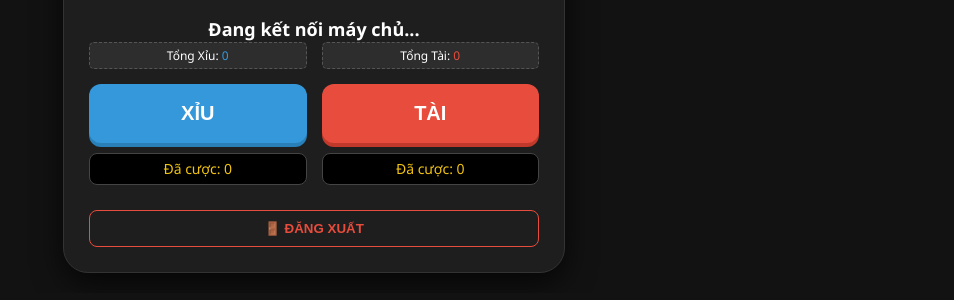
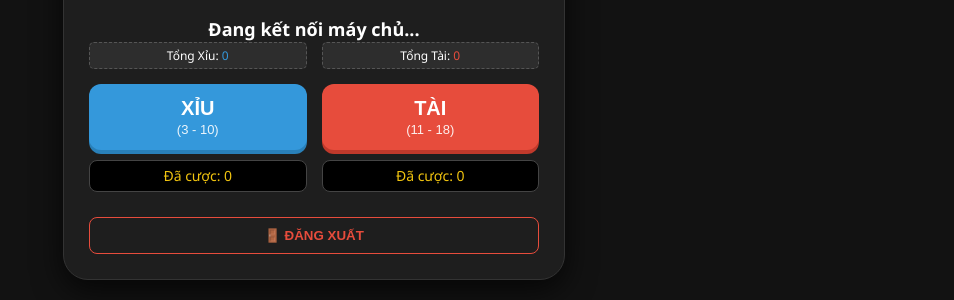
Before and after one commit to ditcots-bit/x2pet99, a plain HTML site: page giaodien.html in a window 1280 px wide. Shown: the part 557-857 px from the top of the page, without its empty margins (326-1280 px from the left). Drawn offline with Linux system fonts and the light colour scheme; no server answers; sample sign-in values are in the browser's storage.

Commit message:
Update giaodien.html

```diff
--- a/giaodien.html
+++ b/giaodien.html
@@ -24,18 +24,36 @@
         .input-group { margin-bottom: 20px; }
         .bet-input { width: 90%; padding: 15px; border-radius: 10px; border: none; background: #2d2d2d; color: #fff; font-size: 18px; text-align: center; outline: none; border: 1px solid #444; }
         .bet-input:focus { border-color: #f1c40f; }
+
         .btn-group { display: flex; gap: 15px; justify-content: center; }
         .bet-column { flex: 1; display: flex; flex-direction: column; gap: 10px; }
-        .btn { width: 100%; padding: 18px; font-size: 20px; border: none; border-radius: 12px; cursor: pointer; font-weight: 800; transition: 0.3s; text-transform: uppercase; }
+
+        /* CẬP NHẬT ĐỘ CAO NÚT BẤM */
+        .btn {
+            width: 100%;
+            padding: 12px 5px;
+            font-size: 20px;
+            border: none;
+            border-radius: 12px;
+            cursor: pointer;
+            font-weight: 800;
+            transition: 0.3s;
+            text-transform: uppercase;
+            line-height: 1.2;
+        }
         .btn-xiu { background: #3498db; color: white; box-shadow: 0 4px #2980b9; }
         .btn-tai { background: #e74c3c; color: white; box-shadow: 0 4px #c0392b; }
         .btn:disabled { opacity: 0.6; cursor: not-allowed; }
+
         .bet-label { background: #000; padding: 5px; border-radius: 8px; font-size: 14px; color: #f1c40f; border: 1px solid #444; min-height: 20px; }
         .total-bet-all { background: #2d2d2d; color: #fff; font-size: 12px; padding: 4px; border-radius: 5px; margin-bottom: 5px; border: 1px dashed #555; }
 
         .logout-btn { margin-top: 25px; background: none; border: 1px solid #e74c3c; color: #e74c3c; padding: 10px 20px; border-radius: 8px; cursor: pointer; font-weight: bold; transition: 0.3s; width: 100%; }
         .logout-btn:hover { background: #e74c3c; color: white; }
         #status-msg { margin-top: 20px; font-size: 18px; font-weight: bold; min-height: 25px; }
+
+        /* Style cho text phụ trên nút */
+        .btn-subtext { font-size: 13px; font-weight: normal; opacity: 0.9; display: block; margin-top: 2px; }
     </style>
 </head>
 <body>
@@ -52,23 +70,24 @@
         <input type="number" id="bet-val" class="bet-input" placeholder="Nhập số Gem cược...">
     </div>
 
-    <!-- KHU VỰC HIỂN THỊ XÚC XẮC VÀ SOI CẦU -->
     <div class="dice-display" id="dice-result">🎲 🎲 🎲</div>
-    <div class="history-container" id="history-dots">
-        <!-- Chấm lịch sử sẽ được render tự động -->
-    </div>
+    <div class="history-container" id="history-dots"></div>
 
     <div id="status-msg">Đang kết nối máy chủ...</div>
 
     <div class="btn-group">
         <div class="bet-column">
             <div class="total-bet-all">Tổng Xỉu: <span id="total-xiu-all" style="color:#3498db">0</span></div>
-            <button id="btn-xiu" class="btn btn-xiu" onclick="gamePlay('Xỉu')">XỈU</button>
+            <button id="btn-xiu" class="btn btn-xiu" onclick="gamePlay('Xỉu')">
+                XỈU <span class="btn-subtext">(3 - 10)</span>
+            </button>
             <div class="bet-label">Đã cược: <span id="bet-xiu-val">0</span></div>
         </div>
         <div class="bet-column">
             <div class="total-bet-all">Tổng Tài: <span id="total-tai-all" style="color:#e74c3c">0</span></div>
-            <button id="btn-tai" class="btn btn-tai" onclick="gamePlay('Tài')">TÀI</button>
+            <button id="btn-tai" class="btn btn-tai" onclick="gamePlay('Tài')">
+                TÀI <span class="btn-subtext">(11 - 18)</span>
+            </button>
             <div class="bet-label">Đã cược: <span id="bet-tai-val">0</span></div>
         </div>
     </div>
@@ -106,7 +125,6 @@
     let canBet = false;
     let hasResetThisSession = false;
 
-    // Lấy số dư
     const userRef = database.ref('users/' + playerName);
     userRef.on('value', (snapshot) => {
         const data = snapshot.val();
@@ -116,14 +134,12 @@
         }
     });
 
-    // Cập nhật tổng cược server
     totalBetRef.on('value', (snapshot) => {
         const data = snapshot.val();
         document.getElementById("total-xiu-all").innerText = (data?.xiu || 0).toLocaleString();
         document.getElementById("total-tai-all").innerText = (data?.tai || 0).toLocaleString();
     });
 
-    // Xử lý hiển thị chấm lịch sử (Soi cầu)
     historyRef.limitToLast(18).on('value', (snapshot) => {
         const historyData = snapshot.val();
         const historyBox = document.getElementById("history-dots");
@@ -133,7 +149,6 @@
             const records = Object.values(historyData);
             records.forEach(item => {
                 const dot = document.createElement("div");
-                // Kiểm tra kết quả để gán màu chấm
                 if (item.r === 'Tai' || item.r === 'Tài') {
                     dot.className = "dot dot-tai";
                 } else {
@@ -144,7 +159,6 @@
         }
     });
 
-    // Lắng nghe phiên game
     sessionRef.on('value', (snapshot) => {
         const session = snapshot.val();
         if (!session) return;
@@ -190,7 +204,6 @@
             if (totalMyBet > 0) {
                 let myChoice = betXiu > 0 ? "Xỉu" : "Tài";
                 if (myChoice === resultType) {
-                    // Trúng thưởng (X2 tiền cược)
                     userRef.update({ gems: currentGems + (totalMyBet * 2) });
                     statusMsg.innerHTML = `<span style="color:#2ecc71">THẮNG +${(totalMyBet * 2).toLocaleString()}!</span>`;
                 } else {
```
